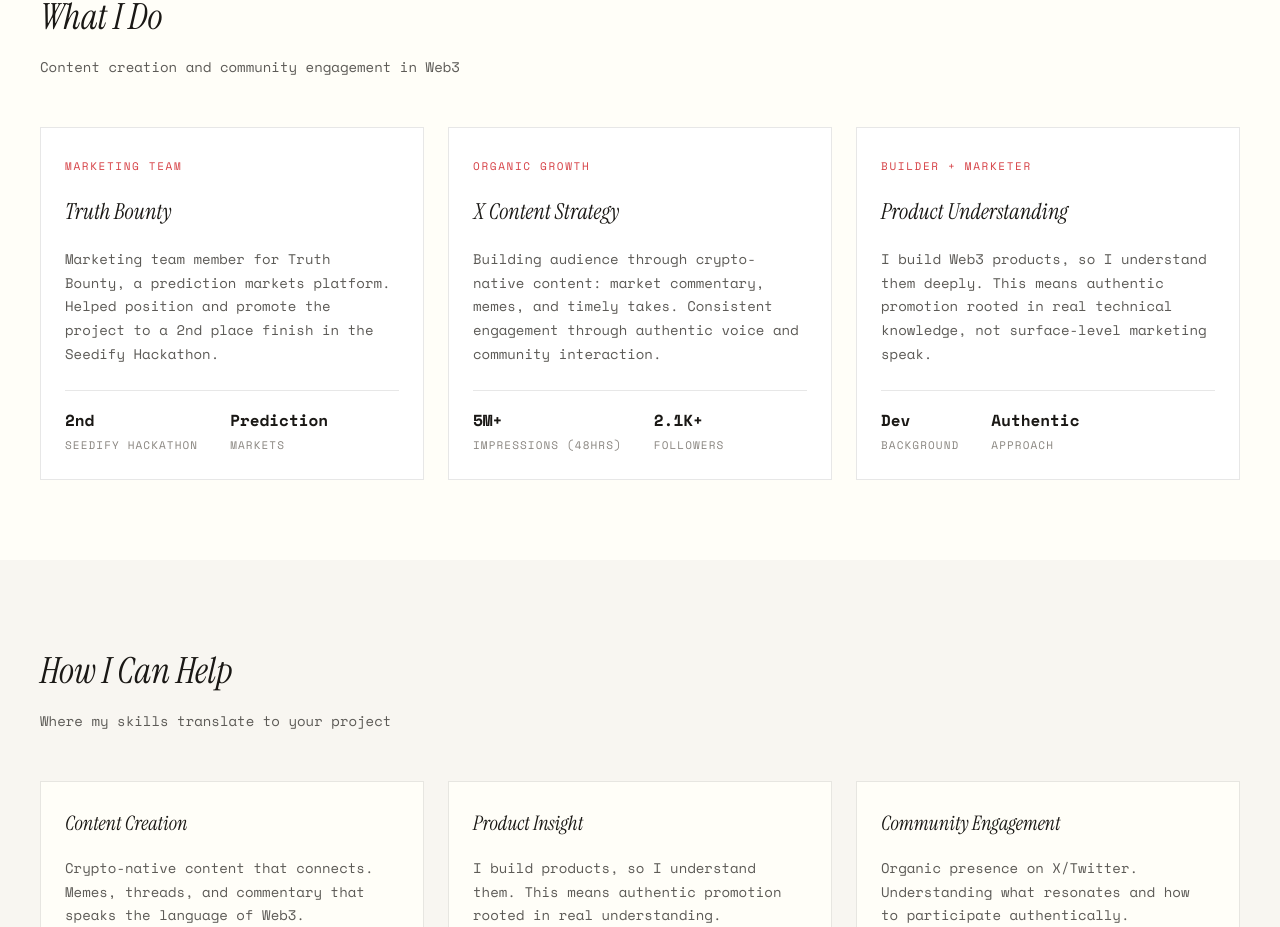
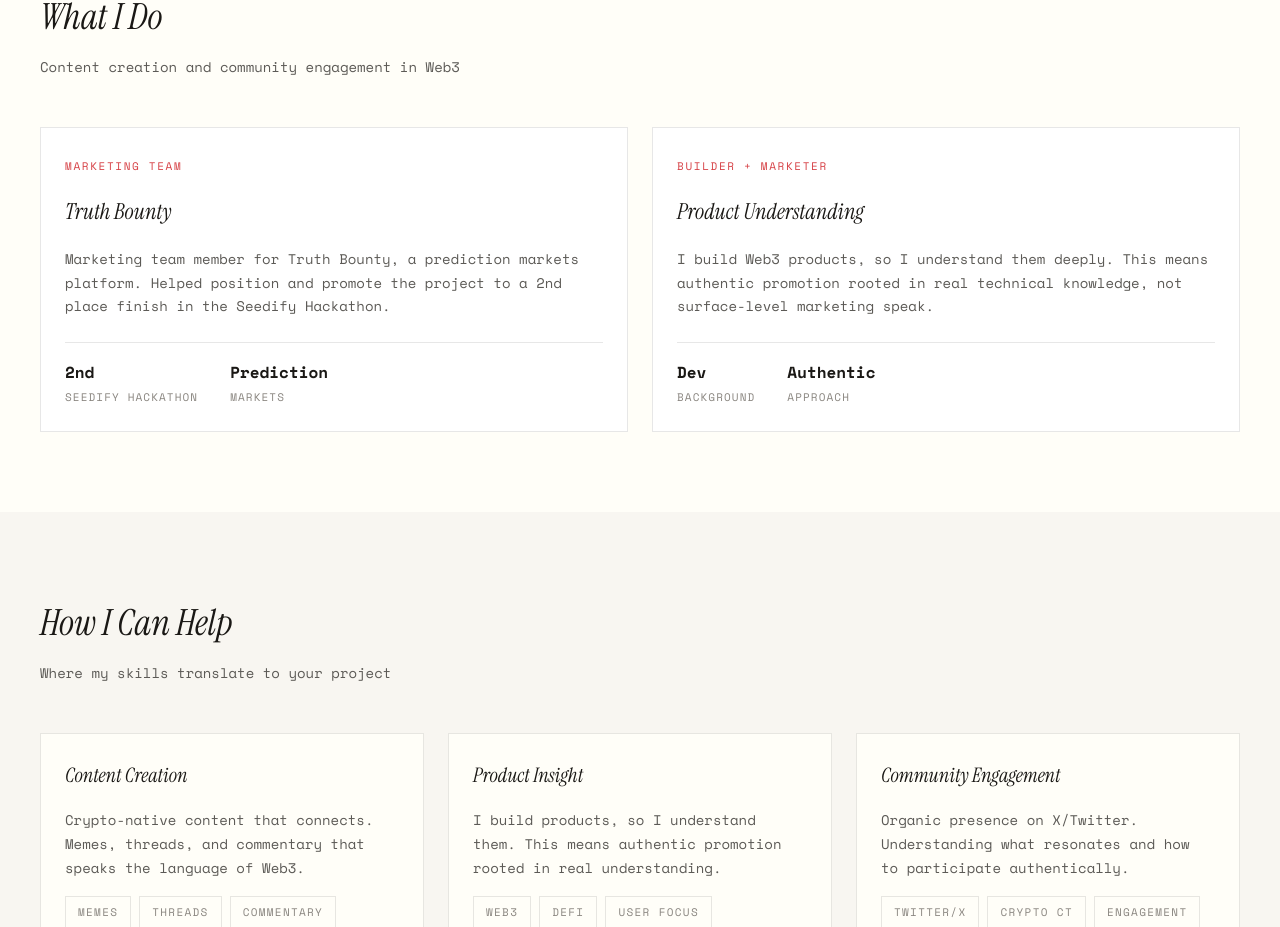
Before and after one commit to Yonkoo11/marketing-portfolio, a Next.js app: page / in a window 1280 px wide. Shown: the part 894-1821 px from the top of the page. Built offline with nearby package versions, Linux system fonts and the light colour scheme.

Commit message:
Remove X content metrics card - keep only verified work

```diff
--- a/app/page.tsx
+++ b/app/page.tsx
@@ -94,28 +94,6 @@
                 <div className="metric">
                   <span className="metric-value">Prediction</span>
                   <span className="metric-label">Markets</span>
-                </div>
-              </div>
-            </article>
-
-            <article className="work-card">
-              <div className="work-card-header">
-                <span className="work-category">Organic Growth</span>
-              </div>
-              <h3 className="work-title">X Content Strategy</h3>
-              <p className="work-desc">
-                Building audience through crypto-native content: market commentary,
-                memes, and timely takes. Consistent engagement through authentic
-                voice and community interaction.
-              </p>
-              <div className="work-metrics">
-                <div className="metric">
-                  <span className="metric-value">5M+</span>
-                  <span className="metric-label">Impressions (48hrs)</span>
-                </div>
-                <div className="metric">
-                  <span className="metric-value">2.1K+</span>
-                  <span className="metric-label">Followers</span>
                 </div>
               </div>
             </article>
```
